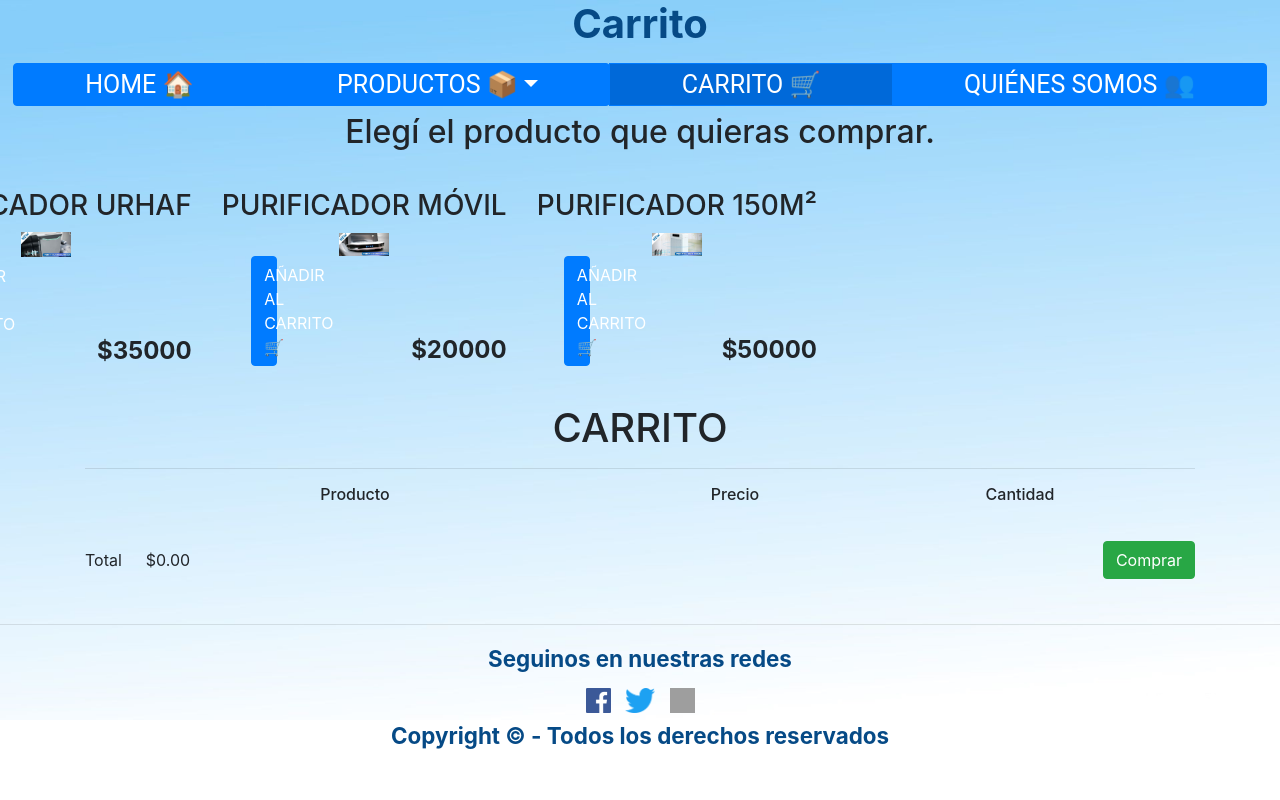
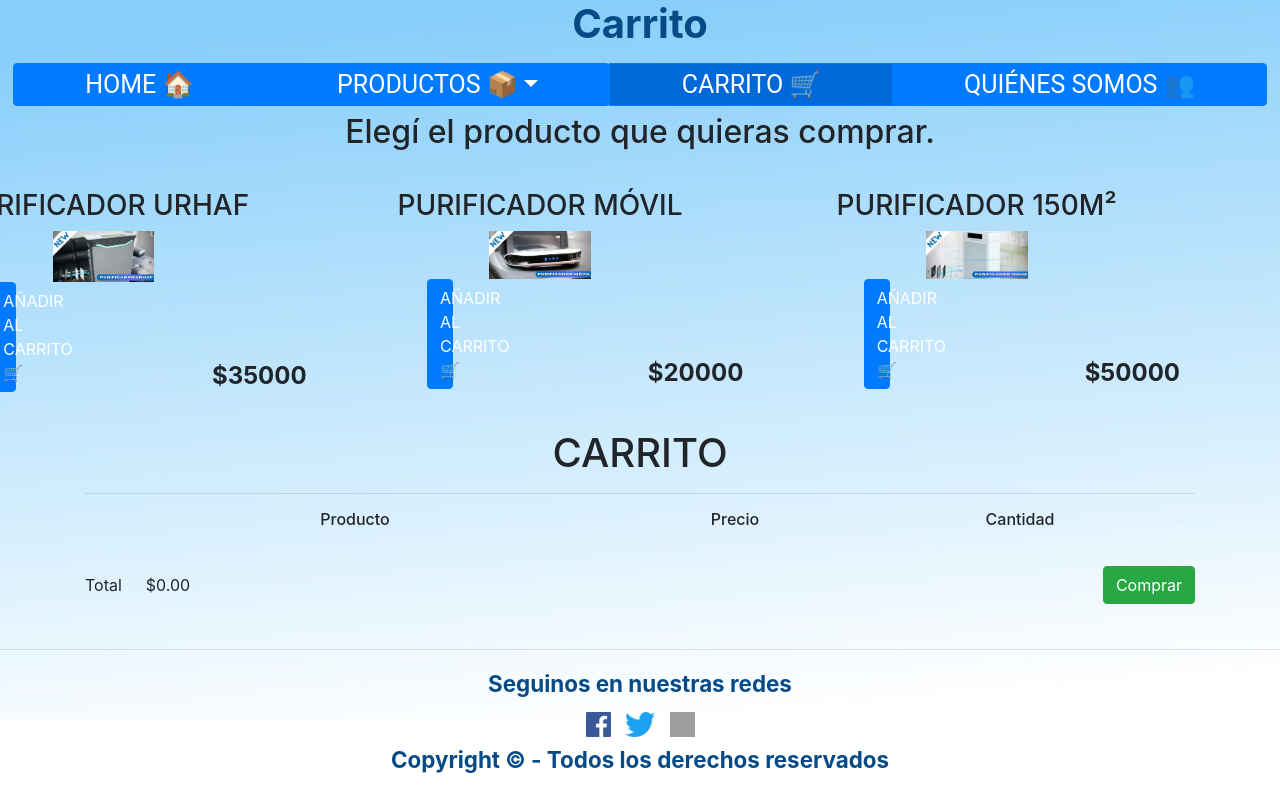
Before and after one commit to pablowaller/purificadorescoderhouse, a plain HTML site: page pages/contacto.html in a window 1280 px wide. Drawn offline with nearby package versions, Linux system fonts and the light colour scheme; grey boxes are pictures that could not be loaded.

Commit message:
Update contacto.html

```diff
--- a/pages/contacto.html
+++ b/pages/contacto.html
@@ -49,9 +49,6 @@
             padding: 5px;
         }
 
-        .img {
-            width: 50px
-        }
     </style>
 </head>
 
```
